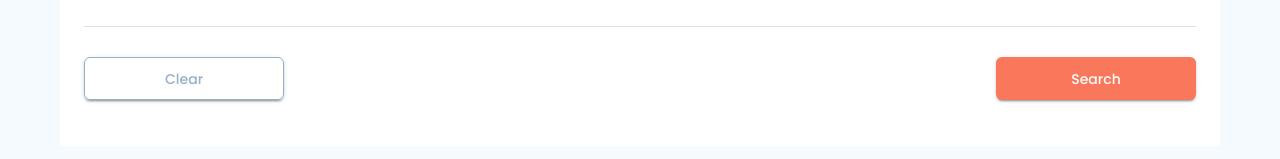
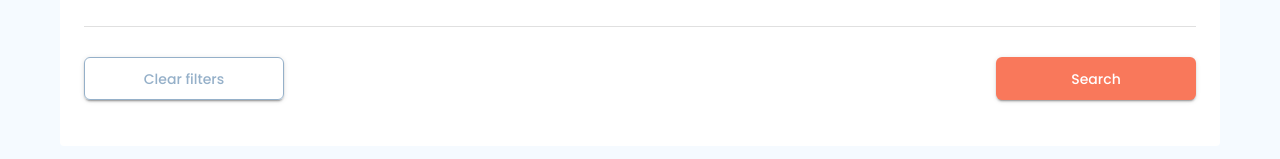
Before and after one commit to ivanraznatovskyii/BeStaff, an Angular app in the folder client/: page /developers in a window 1280 px wide. Both pictures are taken after a click on the button "Search by Stack". Shown: the part 1119-1278 px from the top of the page. Built offline with nearby package versions, Linux system fonts and the light colour scheme.

Commit message:
Update search-page.component.html
Buttons name

```diff
--- a/client/src/app/components/pages/search-page/search-page.component.html
+++ b/client/src/app/components/pages/search-page/search-page.component.html
@@ -122,7 +122,7 @@
                         mat-raised-button
                         (click)="clearFilters()"
                         class="clear-btn_buttom">
-                  Clear
+                  Clear filters
                 </button>
                 <button type="button"
                         mat-raised-button
```
